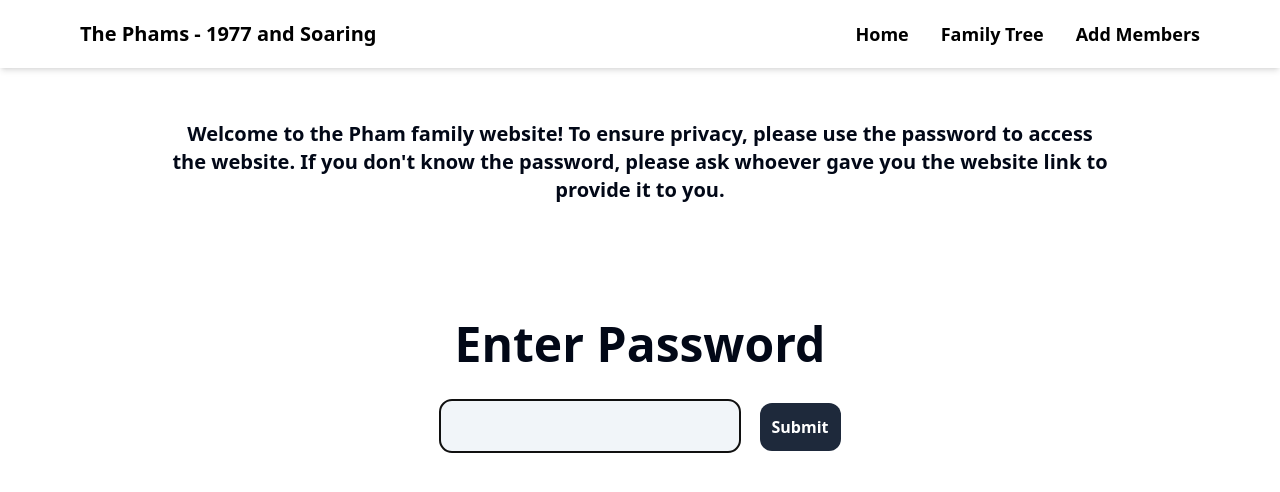
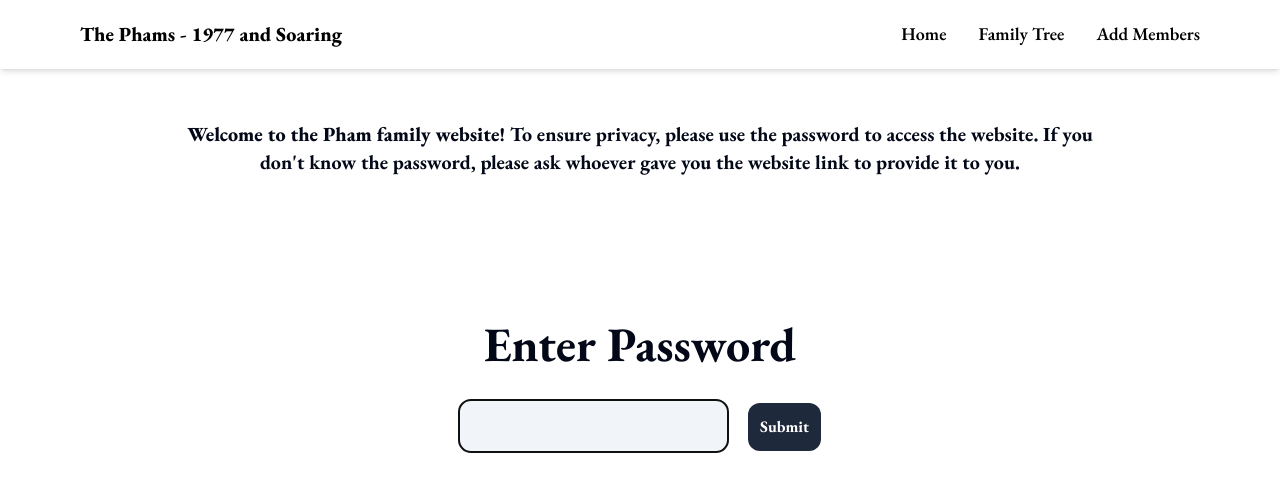
Before and after one commit to PhamjaminBen/familytree, a Next.js app: page /login in a window 1280 px wide. Shown: the top 492 px of the page. Built offline with nearby package versions, Linux system fonts and the light colour scheme.

Commit message:
Changed font and website palette

```diff
--- a/app/addmemberform/page.tsx
+++ b/app/addmemberform/page.tsx
@@ -248,7 +248,7 @@ export default function AddMemberForm() {
 
 			<input
 				type='submit'
-				className='w-fit px-5 py-3 rounded-full bg-slate-800 text-white'
+				className='w-fit px-5 py-3 bg-[#9ac0dd] text-white rounded-full hover:bg-white hover:text-[#9ac0dd] hover:border-[#9ac0dd] border-white   border-2 active:text-2xl  font-semibold'
 			/>
 		</form>
 	);
--- a/app/globals.css
+++ b/app/globals.css
@@ -90,12 +90,12 @@
 
 }
 
-._dcen.female .bft-edit-form-header {
-  background: linear-gradient(90deg, #FF8024 0%, #FF46A3 100%);
+.female .bft-edit-form-header {
+  background: linear-gradient(90deg, #f14e84 0%, #da3aad 100%) !important;
 }
 
-._ezhc.male .bft-edit-form-header {
-  background: linear-gradient(90deg, #00D3A5 0%, #00A7D4 100%);
+.male .bft-edit-form-header {
+  background: linear-gradient(90deg, #67c9b4 0%, #54c9e9 100%) !important;
 }
 
 .bft-edit-form-header {
@@ -109,8 +109,30 @@
   padding-right: 15% !important;
   width: 100% !important;
   font-size: 25px !important;
+  font-family: 'EB Garamond' !important;
+  font-weight: 500;
 }
 
 .bft-edit-form-instruments {
   min-height: 0px !important;
 }
+
+.bft-light{
+  background-color: #fbfbfb  !important;
+}
+
+.node text{
+  font-family: 'EB Garamond' !important;
+}
+
+.bft-input input{
+  font-family: 'EB Garamond' !important;
+}
+
+.hasval{
+  font-family: 'EB Garamond' !important;
+}
+
+.bft-form-fieldset{
+  font-family: 'EB Garamond' !important;
+}
--- a/app/layout.tsx
+++ b/app/layout.tsx
@@ -1,6 +1,10 @@
 import NavBar from "@/components/navbar";
 import "./globals.css";
 import type { Metadata } from "next";
+import { Inter, Bitter, EB_Garamond } from "next/font/google";
+const inter = Inter({ subsets: ["latin"] });
+const bitter = Bitter({ subsets: ["latin"] });
+const eb_Garamond = EB_Garamond({ subsets: ["latin"] });
 
 export const metadata: Metadata = {
 	title: "Pham Clan Website",
@@ -13,12 +17,12 @@ export default async function RootLayout({
 	children: React.ReactNode;
 }) {
 	return (
-		<html lang='en'>
+		<html lang='en' className={eb_Garamond.className}>
 			<body className='min-h-screen w-screen'>
 				<header className='sticky z-50 top-0'>
 					<NavBar />
 				</header>
-				<main className=''>{children}</main>
+				<main>{children}</main>
 			</body>
 		</html>
 	);
--- a/app/page.tsx
+++ b/app/page.tsx
@@ -9,11 +9,16 @@ export default function Home() {
 		redirect("/login");
 	}
 	return (
-		<div className='flex flex-col gap-y-16 items-center text-center text-xl max-w-5xl m-auto p-10'>
-			<h1 className='text-black font-bold text-6xl'>
-				The Phams - 1977 and Soaring
-			</h1>
-			<p className='text-2xl'>
+		<div className='flex flex-col gap-y-16 items-center text-center text-lg md:text-2xl max-w-5xl m-auto p-10'>
+			<div id='title'>
+				<h1 className='text-black font-bold  text-6xl md:text-9xl w-[100vw]'>
+					The Pham Family
+				</h1>
+				<h2 className='text-slate-800 font-bold  text-lg md:text-3xl mt-5'>
+					1977 and Soaring
+				</h2>
+			</div>
+			<p className=''>
 				<b>Welcome!</b> This is a website dedicated to the history and ancestry
 				of the Pham family, who first came to the United States in 1977.
 				Currently a Work in Progess, stay tuned🫡
@@ -27,13 +32,13 @@ export default function Home() {
 			<div className='flex flex-row flex-wrap space-y-5 space-x-0 sm:space-x-5 sm:space-y-0 justify-center'>
 				<Link
 					href='/tree'
-					className=' bg-blue-500 text-white py-5 px-7  text-2xl rounded-full hover:bg-indigo-600  active:text-2xl font-semibold'
+					className=' bg-[#9ac0dd] text-white py-5 px-7 rounded-full hover:bg-white hover:text-[#9ac0dd] hover:border-[#9ac0dd] border-white   border-2 active:text-2xl font-semibold'
 				>
 					Go to family tree
 				</Link>
 				<Link
 					href='/addmemberform'
-					className=' bg-blue-500 text-white py-5 px-7  text-2xl rounded-full hover:bg-indigo-600 active:text-2xl  font-semibold'
+					className=' bg-[#9ac0dd] text-white py-5 px-7 rounded-full hover:bg-white hover:text-[#9ac0dd] hover:border-[#9ac0dd] border-white   border-2 active:text-2xl  font-semibold'
 				>
 					Add yourself to the tree!
 				</Link>
--- a/app/tree/page.tsx
+++ b/app/tree/page.tsx
@@ -6,8 +6,8 @@ import { store } from "@/lib/store";
 import FamilyTree from "@balkangraph/familytree.js";
 import Link from "next/link";
 import { redirect } from "next/navigation";
-import { useEffect, useState } from "react";
-import { QueryKey, useQuery } from "@tanstack/react-query";
+import { useEffect } from "react";
+import { useQuery } from "@tanstack/react-query";
 
 const fetchData = async () => {
 	const data = await fetch("/api");
@@ -21,7 +21,7 @@ export default function Tree() {
 		redirect("/login");
 	}
 
-	const { isLoading, isError, data, error } = useQuery({
+	const { isLoading, data } = useQuery({
 		queryKey: ["treeData"],
 		queryFn: fetchData,
 	});
--- a/lib/familytreetemplate.ts
+++ b/lib/familytreetemplate.ts
@@ -125,11 +125,11 @@ export default function addTemplate(FamilyTree: any) {
 		FamilyTree.templates.myTemplate
 	);
 	FamilyTree.templates.myTemplate_male.node =
-		'<circle cx="100" cy="100" r="100" fill="#039be5" stroke-width="1" stroke="#aeaeae"></circle>';
+		'<circle cx="100" cy="100" r="100" fill="	#9ac0dd" stroke-width="1" stroke="#aeaeae"></circle>';
 	FamilyTree.templates.myTemplate_female = Object.assign(
 		{},
 		FamilyTree.templates.myTemplate
 	);
 	FamilyTree.templates.myTemplate_female.node =
-		'<circle cx="100" cy="100" r="100" fill="#FF46A3" stroke-width="1" stroke="#aeaeae"></circle>';
+		'<circle cx="100" cy="100" r="100" fill="#DD9AC0" stroke-width="1" stroke="#aeaeae"></circle>';
 }
```
Also changed, not shown: app/tree/layout.tsx (+5 -5 lines).
